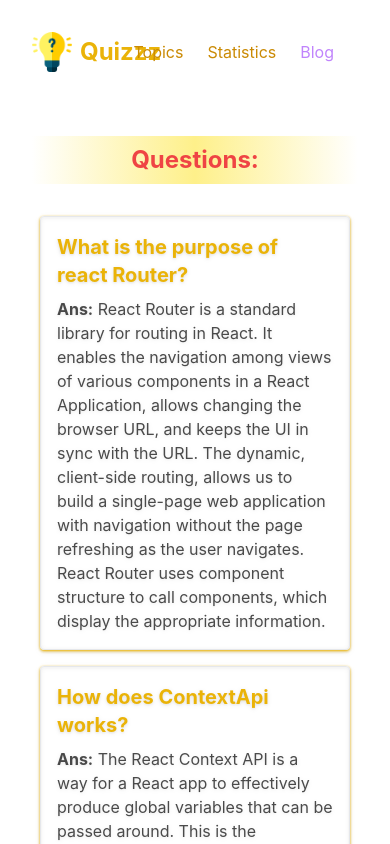
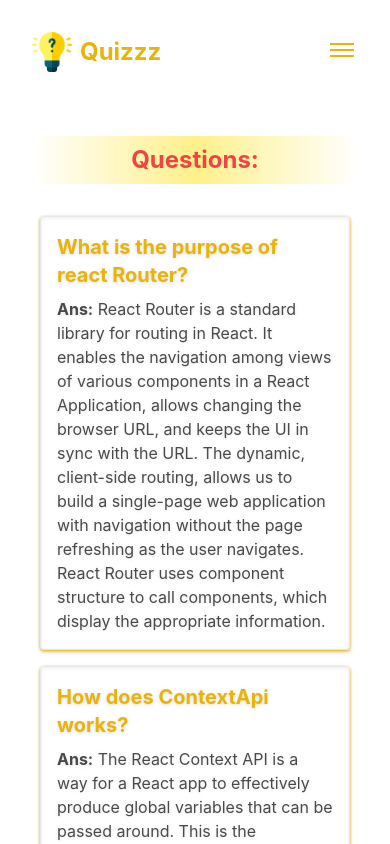
Before and after one commit to almahfuz97/quizzz, a React (Create React App) app: page /blog in a window 390 px wide. Shown: the top 844 px of the page. Built offline with nearby package versions, Linux system fonts and the light colour scheme.

Commit message:
made navbar responsive

```diff
--- a/src/components/Header/Header.js
+++ b/src/components/Header/Header.js
@@ -1,8 +1,17 @@
-import React from "react";
+import { FontAwesomeIcon } from "@fortawesome/react-fontawesome";
+import { faHamburger } from "@fortawesome/free-solid-svg-icons";
+import React, { useState } from "react";
 import { NavLink } from "react-router-dom";
 import logo from "../../logo192.png";
 
 export default function Header() {
+  const [toggleBurger, setToggleBurger] = useState(false);
+
+  const handleBurger = () => {
+    console.log(toggleBurger);
+    setToggleBurger((prev) => !prev);
+  };
+
   return (
     <div>
       <nav className=" my-8 flex justify-between items-center">
@@ -10,8 +19,15 @@ export default function Header() {
           <img src={logo} alt="logo" className="w-10 mr-2" />
           <h1 className=" font-bold text-2xl text-yellow-500">Quizzz</h1>
         </div>
-        <ul className="flex">
-          <li className="mr-6 hover:text-purple-400 text-yellow-600">
+        <ul
+          className={`md:flex  md:visible absolute md:relative right-9 duration-500 md:mt-0 ${
+            toggleBurger ? "mt-36" : "-mt-96"
+          } bg-slate-50 border md:bg-transparent md:border-none p-4 rounded`}
+        >
+          <li
+            onClick={handleBurger}
+            className="mr-6 hover:text-purple-400 text-yellow-600 mb-2"
+          >
             <NavLink
               to={"/topics"}
               className={({ isActive }) =>
@@ -24,7 +40,10 @@ export default function Header() {
             </NavLink>{" "}
           </li>
 
-          <li className="mr-6 hover:text-purple-400 text-yellow-600">
+          <li
+            onClick={handleBurger}
+            className="mr-6 hover:text-purple-400 text-yellow-600 mb-2"
+          >
             <NavLink
               to={"/stats"}
               className={({ isActive }) =>
@@ -37,7 +56,10 @@ export default function Header() {
             </NavLink>{" "}
           </li>
 
-          <li className="mr-6 hover:text-purple-400 text-yellow-600">
+          <li
+            onClick={handleBurger}
+            className="mr-6 hover:text-purple-400 text-yellow-600"
+          >
             <NavLink
               to={"/blog"}
               className={({ isActive }) =>
@@ -50,6 +72,27 @@ export default function Header() {
             </NavLink>{" "}
           </li>
         </ul>
+        <div onClick={handleBurger} className=" md:hidden relative p-1">
+          <div
+            className={`w-6 h-0.5  duration-300 mb-1 bg-yellow-500  ${
+              toggleBurger
+                ? "rotate-45 origin-center absolute right-0.5 "
+                : "rotate-0 relative"
+            }`}
+          ></div>
+          <div
+            className={`w-6 h-0.5 duration-300 mb-1 bg-yellow-500  ${
+              toggleBurger ? "hidden" : "visible"
+            }`}
+          ></div>
+          <div
+            className={`w-6 h-0.5 mb-1 duration-300 bg-yellow-500  ${
+              toggleBurger
+                ? "-rotate-45 origin-center absolute right-0.5 "
+                : "rotate-0 relative"
+            }`}
+          ></div>
+        </div>
       </nav>
     </div>
   );
```
